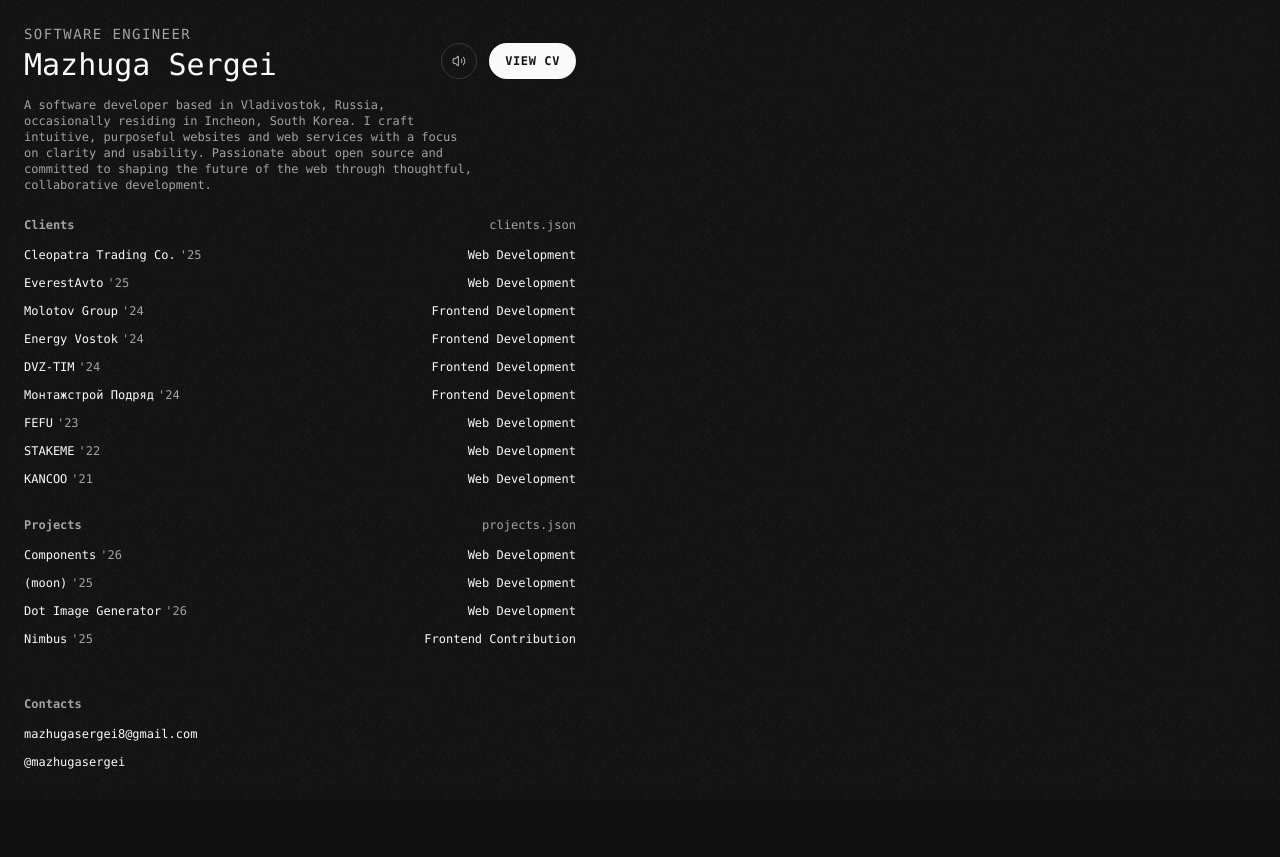
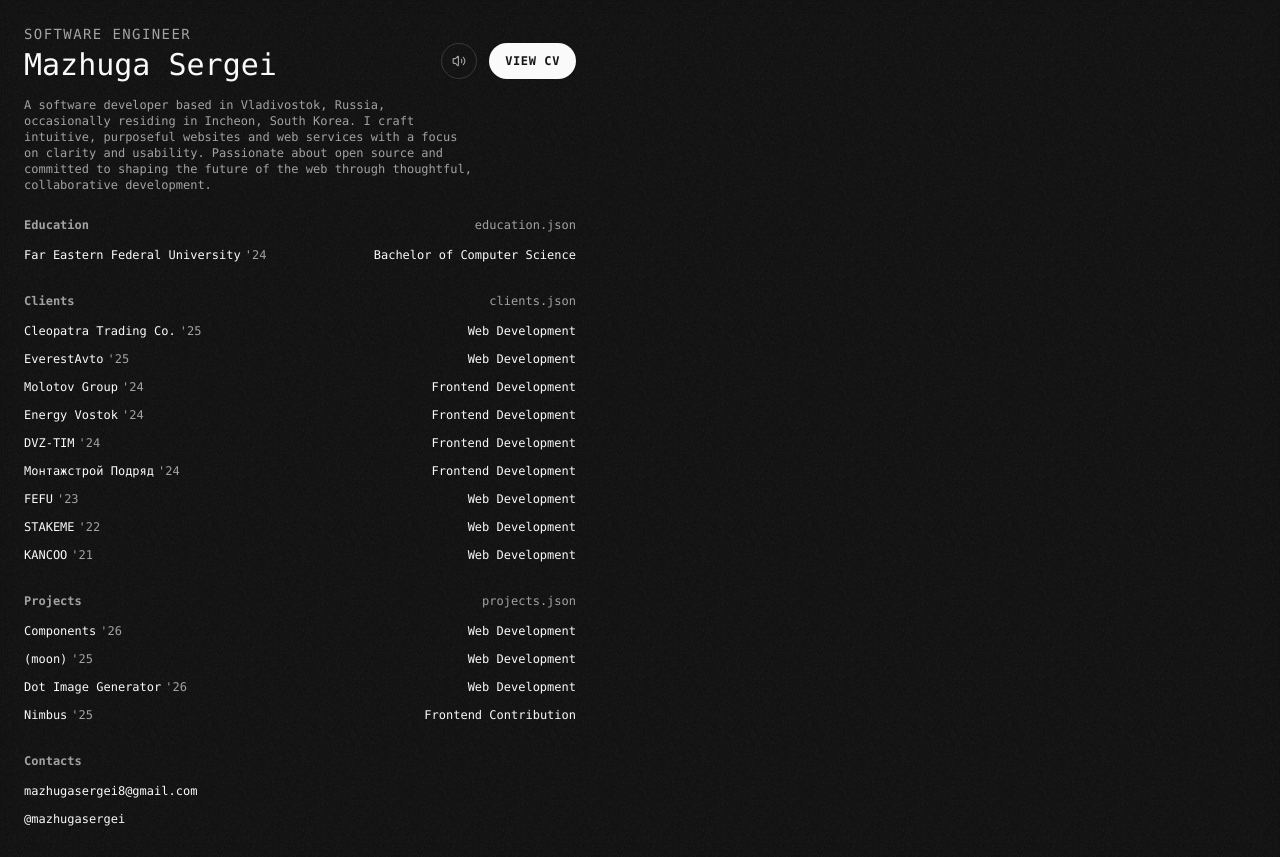
Before and after one commit to mazhugasergei/mazhugasergei.github.io, a Next.js app: page / in a window 1280 px wide. Before the commit the page ends 800 px from the top, so only its background shows below. Built offline with nearby package versions, Linux system fonts and the light colour scheme.

Commit message:
chore: add education

```diff
--- a/src/components/lists.tsx
+++ b/src/components/lists.tsx
@@ -10,31 +10,42 @@ interface ListItem {
 	name: string
 	href: string
 	year?: number
-	service?: string
+	details?: string
 }
 
 export const lists: List[] = [
 	{
+		title: "Education",
+		items: [
+			{
+				name: "Far Eastern Federal University",
+				href: "https://dvfu.ru",
+				year: 24,
+				details: "Bachelor of Computer Science",
+			},
+		],
+	},
+	{
 		title: "Clients",
 		items: [
-			{ name: "Cleopatra Trading Co.", href: "https://cleopatrading.com", year: 25, service: "Web Development" },
-			{ name: "EverestAvto", href: "https://everestavtovl.ru", year: 25, service: "Web Development" },
-			{ name: "Molotov Group", href: "/archive/molotov-group", year: 24, service: "Frontend Development" },
-			{ name: "Energy Vostok", href: "/archive/energy-vostok", year: 24, service: "Frontend Development" },
-			{ name: "DVZ-TIM", href: "/archive/dvz-tim", year: 24, service: "Frontend Development" },
-			{ name: "Монтажстрой Подряд", href: "/archive/mspvl", year: 24, service: "Frontend Development" },
-			{ name: "FEFU", href: "/archive/fefu", year: 23, service: "Web Development" },
-			{ name: "STAKEME", href: "https://stakeme.pro", year: 22, service: "Web Development" },
-			{ name: "KANCOO", href: "https://www.kancoo.tech", year: 21, service: "Web Development" },
+			{ name: "Cleopatra Trading Co.", href: "", year: 25, details: "Web Development" },
+			{ name: "EverestAvto", href: "https://everestavtovl.ru", year: 25, details: "Web Development" },
+			{ name: "Molotov Group", href: "/archive/molotov-group", year: 24, details: "Frontend Development" },
+			{ name: "Energy Vostok", href: "/archive/energy-vostok", year: 24, details: "Frontend Development" },
+			{ name: "DVZ-TIM", href: "/archive/dvz-tim", year: 24, details: "Frontend Development" },
+			{ name: "Монтажстрой Подряд", href: "/archive/mspvl", year: 24, details: "Frontend Development" },
+			{ name: "FEFU", href: "/archive/fefu", year: 23, details: "Web Development" },
+			{ name: "STAKEME", href: "https://stakeme.pro", year: 22, details: "Web Development" },
+			{ name: "KANCOO", href: "https://www.kancoo.tech", year: 21, details: "Web Development" },
 		],
 	},
 	{
 		title: "Projects",
 		items: [
-			{ name: "Components", href: "/components", year: 26, service: "Web Development" },
-			{ name: "(moon)", href: "/the-moon", year: 25, service: "Web Development" },
-			{ name: "Dot Image Generator", href: "/dot-image-generator", year: 26, service: "Web Development" },
-			{ name: "Nimbus", href: "https://github.com/logscore/Nimbus", year: 25, service: "Frontend Contribution" },
+			{ name: "Components", href: "/components", year: 26, details: "Web Development" },
+			{ name: "(moon)", href: "/the-moon", year: 25, details: "Web Development" },
+			{ name: "Dot Image Generator", href: "/dot-image-generator", year: 26, details: "Web Development" },
+			{ name: "Nimbus", href: "https://github.com/logscore/Nimbus", year: 25, details: "Frontend Contribution" },
 		],
 	},
 	{
@@ -76,11 +87,12 @@ export function List({ title, index, items, className, ...props }: ListProps) {
 						<SoundLink
 							href={item.href}
 							target={item.href.startsWith("/archive/") ? "_self" : "_blank"}
+							rel={item.href.startsWith("/archive/") ? undefined : "noreferrer"}
 							className="group focus-visible:bg-accent -mx-2 flex items-center gap-1 rounded px-2 py-1 leading-5 outline-0"
 						>
 							<span className="group-hover:underline group-focus-visible:underline">{item.name}</span>
 							{item.year && <span className="text-muted-foreground">'{item.year}</span>}
-							{item.service && <span className="ml-auto">{item.service}</span>}
+							{item.details && <span className="ml-auto">{item.details}</span>}
 						</SoundLink>
 					</li>
 				))}
```
Also changed, not shown: tsconfig.json (+19 -5 lines).
